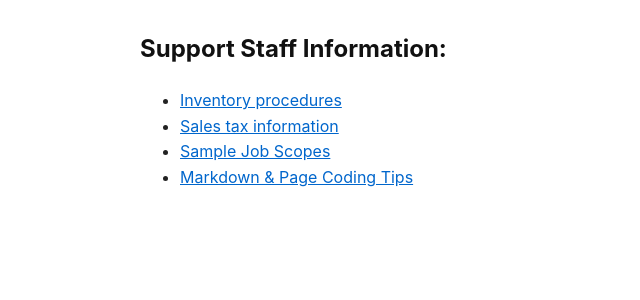
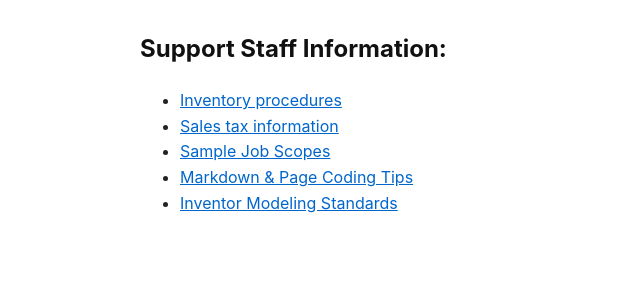
Before and after one commit to epecsupport/Service, a Jekyll site: the page built from support.md, in a window 1280 px wide. Shown: the top 300 px of the page, without its empty margins (0-640 px from the left). Built offline with Jekyll 4.4.1, drawn with Linux system fonts in a browser that asks for light colours.

Commit message:
Update support.md

```diff
--- a/support.md
+++ b/support.md
@@ -8,5 +8,6 @@ autolink: true
 - [Inventory procedures](support/inventory.html)
 - [Sales tax information](support/salestax.html)
 - [Sample Job Scopes](support/jobscopes.html)
-- [Markdown & Page Coding Tips](support/markdown.md)
+- [Markdown & Page Coding Tips](support/markdown.html)
+- [Inventor Modeling Standards](support/modelrules.html)
 <!-- https://raw.githubusercontent.com/epecsupport/Service/main/library/MPC-Breaker-Job-Aid.pdf -->
```
